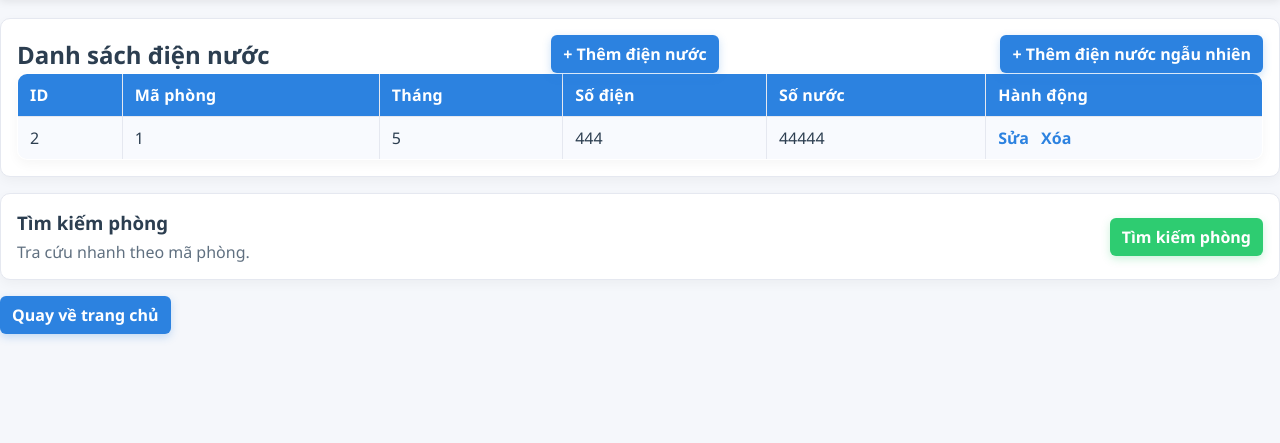
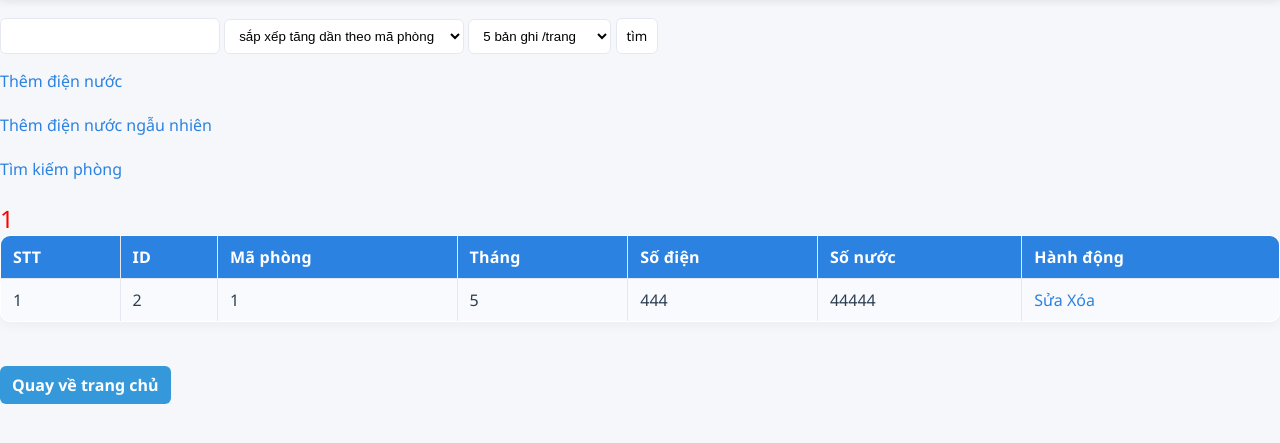
Before and after one commit to dai6658/crud6bang, a PHP site: page /diennuoc/index.php in a window 1280 px wide. Shown: the part 101-544 px from the top of the page. Run offline with PHP 8.4, Linux system fonts and the light colour scheme; data comes from the database, SQL or seed files in the repository.

Commit message:
Update index.php

```diff
--- a/diennuoc/index.php
+++ b/diennuoc/index.php
@@ -1,49 +1,133 @@
 <?php include "../menu.php"; ?>
-<?php include "../db.php"; ?>
+<html>
+    <head>
+        <title>Danh sách điện nước</title>
+        <meta charset ='utf-8'>
 
-<div class="card">
-    <div style="display:flex;align-items:center;justify-content:space-between;gap:12px;">
-        <h2 style="margin:0;">Danh sách điện nước</h2>
-        <a class="btn btn-primary" href="add.php">+ Thêm điện nước</a>
-        <a class="btn btn-primary" href="themdiennuoc.php">+ Thêm điện nước ngẫu nhiên</a>
-    </div>
+    </head>
+<body>
+    <form method ='GET'>
+        <input type =text name='q'>
+        <select name ='order'>
+            <option value= 'ASC'> sắp xếp tăng dần theo mã phòng</option>
+            <option value= 'DESC'>sắp xếp giảm dần theo mã phòng</option>
+</select>
+<select name ='ppage'>
+    <option value =5>5 bản ghi /trang</option>
+  <option value =10>10 bản ghi /trang</option>
+    <option value =20>20 bản ghi /trang</option>
+    <option value =30>30 bản ghi /trang</option>
+</select>
+<input type= 'submit' name='btnSubmit' value='tìm'>
+</form>
+<a href="add.php"> Thêm điện nước</a><br><br>
+<a href="themdiennuoc.php"> Thêm điện nước ngẫu nhiên</a><br><br>
+<a href="search.php"> Tìm kiếm phòng</a><br><br>
+<?php
+//buoc 1ket noi CSDL
+$con =mysqli_connect("localhost","root","","ktx_management");
+// $sql="SELECT * FROM diennuoc";
+$order="ORDER BY MaPhong ASC";
+if (isset($_GET['order'])){
+    if($_GET['order']=="ASC"){
+        $order = "ORDER BY MaPhong ASC";
+    }else if($_GET['order']=="DESC"){
+        $order = "ORDER BY MaPhong DESC";
+    }
+    else{
+        $order="ORDER BY MaPhong ASC";
+    }
+}
+if(isset($_GET['p'])){
+    $p=(int)$_GET['p'];
+}
+else{
+    $p=1;
+}
 
-    <table>
+if(isset($_GET['ppage'])){
+    $ppage=(int)$_GET['ppage'];
+}
+else{
+    $ppage=10;
+}
+$start=$ppage*($p-1);
+$limit="LIMIT $start,$ppage";
+if (isset($_GET['q'])){
+    $q=$_GET['q'];
+}
+else{
+    $q="";
+}
+$sqlPage="SELECT
+ID, MaPhong, Thang, SoDien, SoNuoc
+FROM diennuoc
+WHERE MaPhong LIKE '%$q%'  ";
+$resultPage=mysqli_query($con,$sqlPage);
+$totalPage=ceil(mysqli_num_rows($resultPage)/$ppage);
+for($i=1;$i<=$totalPage;$i++){
+    if ($i==$p){
+    $od=isset($_GET['order'])?$_GET['order']:"";
+    echo"<a href='?q={$q}&&order={$od}&p={$i}&ppage={$ppage}'target='_self'
+    style='color:red;font-size:150%'>$i</a>";
+}else{$od=isset($_GET['order'])?$_GET['order']:"";
+    echo"<a href='?q={$q}&&order={$od}&p={$i}&ppage={$ppage}'target='_self'
+    style='color:blue;text-decoration:none'>$i</a>";
+}
+}
+$sql="SELECT
+ID, MaPhong, Thang, SoDien, SoNuoc
+FROM diennuoc
+WHERE MaPhong LIKE '%$q%'  $order $limit";
+//echo $sql;
+//echo $sqlPage;
+//buoc 2 xay dung cau truy van
+$result=mysqli_query($con,$sql);
+$i=1;
+//print_r($result);
+//buoc 3 xu ly du lieu tra ve
+//trinh bay vao table
+echo "<table border='1' width=100%>
 <tr>
+<th>STT</th>
 <th>ID</th>
 <th>Mã phòng</th>
 <th>Tháng</th>
 <th>Số điện</th>
 <th>Số nước</th>
 <th>Hành động</th>
-    </tr>
-
-    <?php
-    $q = $conn->query("SELECT * FROM diennuoc");
-    while ($r = $q->fetch_assoc()):
+</tr>";
+while($row=mysqli_fetch_array($result)){
+    // echo $i." ". $row['uid']. $row['fullname']. $row['password']. $row['dob']."<br>";
+    echo "<tr>
+    <td>".$i."</td>
+    <td>".$row['ID']."</td>
+    <td>".$row['MaPhong']."</td>
+    <td>".$row['Thang']."</td>
+    <td>".$row['SoDien']."</td>
+    <td>".$row['SoNuoc']."</td>
+    <td>
+        <a href='edit.php?ID=".$row['ID']."'>Sửa</a>
+        <a onclick=\"return confirm('Xóa?')\" href='delete.php?ID=".$row['ID']."'>Xóa</a>
+    </td>
+    </tr>";
+    $i++;
+}
+echo "</table>";
+//buoc 4 dong ket noi
+mysqli_close($con);
+unset($sql,$sqlPage,$result,$row,$i,$p,$ppage,$start,$limit,$order);
 ?>
-    <tr>
-        <td><?= $r["ID"] ?></td>
-        <td><?= $r["MaPhong"] ?></td>
-        <td><?= $r["Thang"] ?></td>
-        <td><?= $r["SoDien"] ?></td>
-        <td><?= $r["SoNuoc"] ?></td>
-        <td class="actions">
-            <a href="edit.php?ID=<?= $r['ID'] ?>">Sửa</a>
-            <a onclick="return confirm('Xóa?')"
-               href="delete.php?ID=<?= $r['ID'] ?>">Xóa</a>
-        </td>
-    </tr>
-    <?php endwhile; ?>
-    </table>
-</div>
-
-<div class="card" style="display:flex;align-items:center;gap:10px;justify-content:space-between;">
-    <div>
-        <h3 style="margin:0 0 6px 0;">Tìm kiếm phòng</h3>
-        <div style="color: #607080;">Tra cứu nhanh theo mã phòng.</div>
-    </div>
-    <a href="search.php" class="btn btn-accent">Tìm kiếm phòng</a>
-</div>
-
-<a href="../index.php" class="btn btn-primary">Quay về trang chủ</a>
+<br><br>
+<a href="../index.php" style="
+    display: inline-block;
+    padding: 8px 12px;
+    background: #3498db;
+    color: white;
+    text-decoration: none;
+    border-radius: 6px;
+    font-weight: bold;
+"> Quay về trang chủ</a>
+<br><br>
+</body>
+</html>
```
Lines whose indentation alone changed are shown as unchanged.
